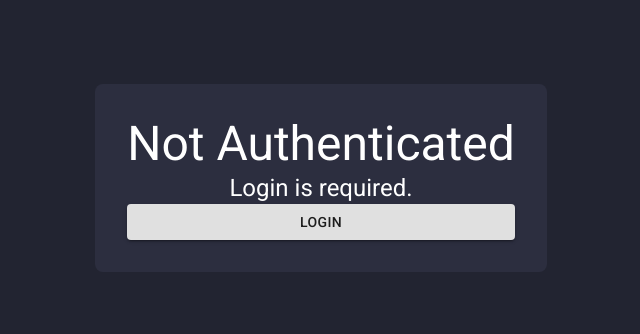
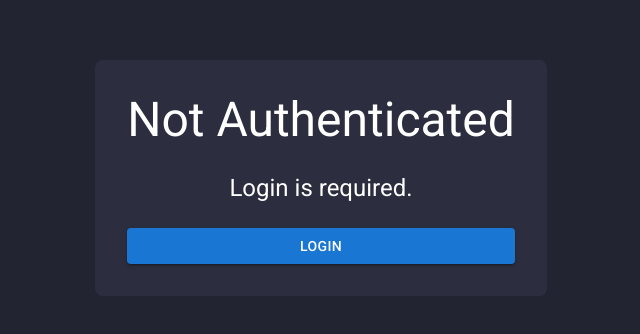
Before and after one commit to Dj5822/Auth0Test, a React (Create React App) app in the folder frontend/: page /auth in a window 1280 px wide. Shown: the part 222-556 px from the top of the page, without its empty margins (319-959 px from the left). Built offline with nearby package versions, Linux system fonts and the light colour scheme.

Commit message:
Fixed styling

```diff
--- a/frontend/package.json
+++ b/frontend/package.json
@@ -11,6 +11,8 @@
     "@testing-library/jest-dom": "^5.16.3",
     "@testing-library/react": "^12.1.4",
     "@testing-library/user-event": "^13.5.0",
+    "install": "^0.13.0",
+    "npm": "^8.5.5",
     "react": "^18.0.0",
     "react-dom": "^18.0.0",
     "react-router-dom": "^6.2.2",
--- a/frontend/src/layout/PageLayout.js
+++ b/frontend/src/layout/PageLayout.js
@@ -1,6 +1,5 @@
 import React from 'react';
 import { Outlet } from "react-router-dom";
-import { createTheme, ThemeProvider } from '@mui/material/styles';
 import classes from "./PageLayout.module.css";
 
 const PageLayout = () => {
--- a/frontend/src/pages/AuthenticationPage/AuthenticationPage.js
+++ b/frontend/src/pages/AuthenticationPage/AuthenticationPage.js
@@ -1,4 +1,4 @@
-import { Button, Typography } from '@material-ui/core';
+import { Button, Typography } from '@mui/material';
 import React from 'react';
 import { useAuth0 } from "@auth0/auth0-react";
 import classes from "./AuthenticationPage.module.css";
@@ -8,8 +8,8 @@ const AuthenticationPage = () => {
 
     return (<div className={classes.container}>
         <Typography variant="h3">Not Authenticated</Typography>
-        <Typography variant="h5">Login is required.</Typography>
-        <Button variant="contained" onClick={() => loginWithRedirect()} >login</Button>
+        <Typography variant="h5" sx={{ mt: 3 }}>Login is required.</Typography>
+        <Button variant="contained" onClick={() => loginWithRedirect()} sx={{ mt: 3 }}>login</Button>
     </div>)
 }
 
--- a/frontend/src/pages/Homepage/Homepage.js
+++ b/frontend/src/pages/Homepage/Homepage.js
@@ -1,5 +1,5 @@
 import React from 'react';
-import { Button } from '@material-ui/core';
+import { Button, Typography } from '@mui/material';
 import { useAuth0 } from "@auth0/auth0-react";
 import classes from "./Homepage.module.css";
 
@@ -15,9 +15,9 @@ const Homepage = () => {
     // Renders the homepage.
     return (
         <div className={classes.container}>
-            {JSON.stringify(user)}
-            This is the homepage.
-            <Button variant="contained" onClick={() => logoutWithRedirect()}>Logout</Button>
+            <Typography variant="h3">Homepage</Typography>
+            <Typography sx={{mt: 3}}>{JSON.stringify(user)}</Typography>
+            <Button variant="contained" onClick={() => logoutWithRedirect()} sx={{mt: 3}}>Logout</Button>
         </div>
     );
 }
--- a/frontend/src/pages/Homepage/Homepage.module.css
+++ b/frontend/src/pages/Homepage/Homepage.module.css
@@ -6,4 +6,5 @@
     text-align: center;
     padding: calc(4 * 8px);
     border-radius: 8px;
+    overflow-wrap: break-word;
 }
```
Also changed, not shown: 1 other file (tests, documents, lock files or other folders).
